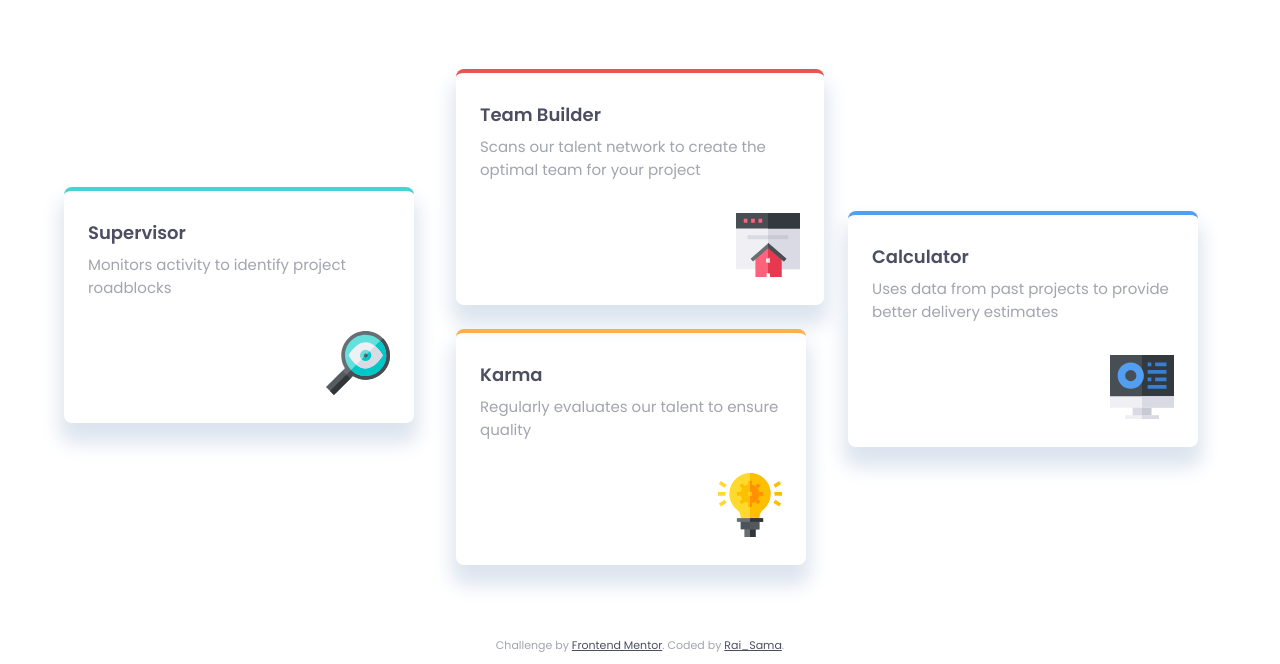
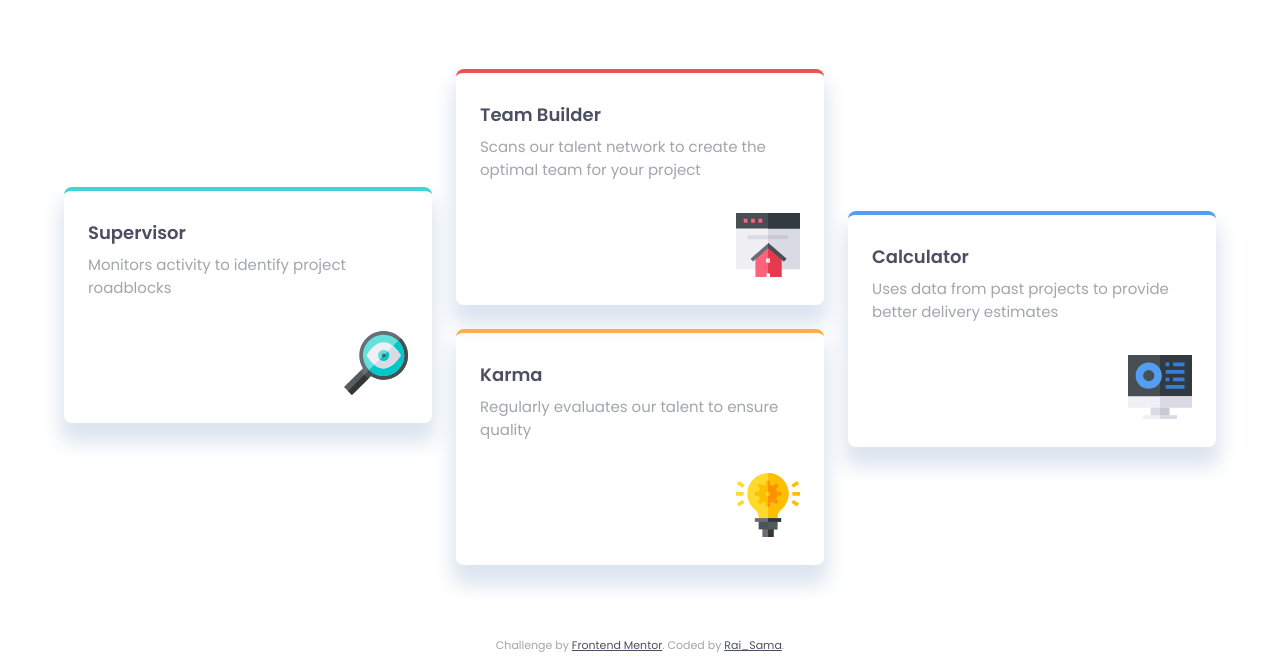
Before and after one commit to raisama21/four-card-feature-section-master, a plain HTML site: page index.html in a window 1280 px wide. Shown: the part 208-872 px from the top of the page. Drawn offline with Linux system fonts and the light colour scheme.

Commit message:
max-width
fixed the width problem

```diff
--- a/scss/style.scss
+++ b/scss/style.scss
@@ -134,22 +134,15 @@ footer {
 
     &__calculator {
       grid-column: 3 / -1;
-      max-width: 350px;
+      transform: translateY(-50%);
     }
 
     &__karma {
       grid-column: -3 / -2;
-      max-width: 350px;
     }
 
     &__supervisor {
-      max-width: 350px;
       transform: translateY(50%);
-    }
-
-    &__calculator {
-      max-width: 350px;
-      transform: translateY(-50%);
     }
   }
 }
```
Also changed, not shown: css/style.css, design/desktop-design.jpg (added), design/desktop-preview.jpg (added), design/mobile-design.jpg (added), 1 other file.
